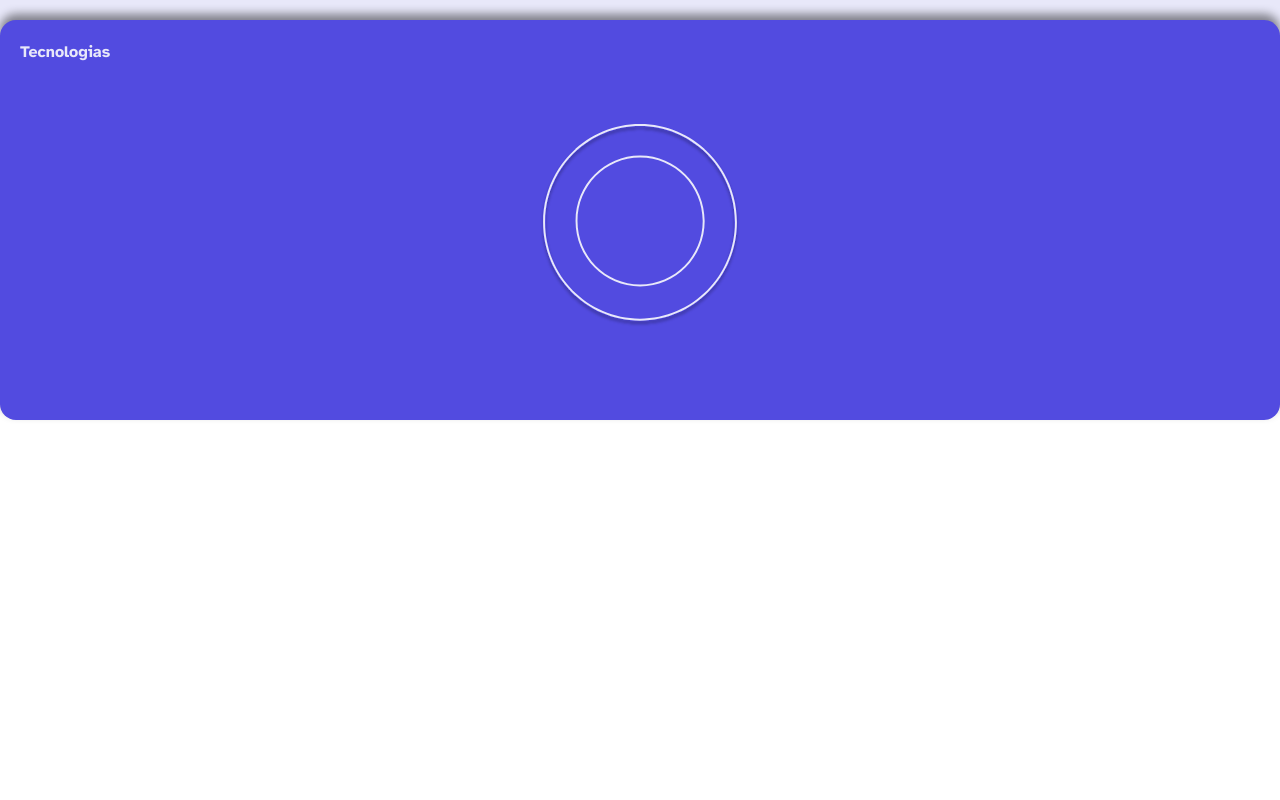
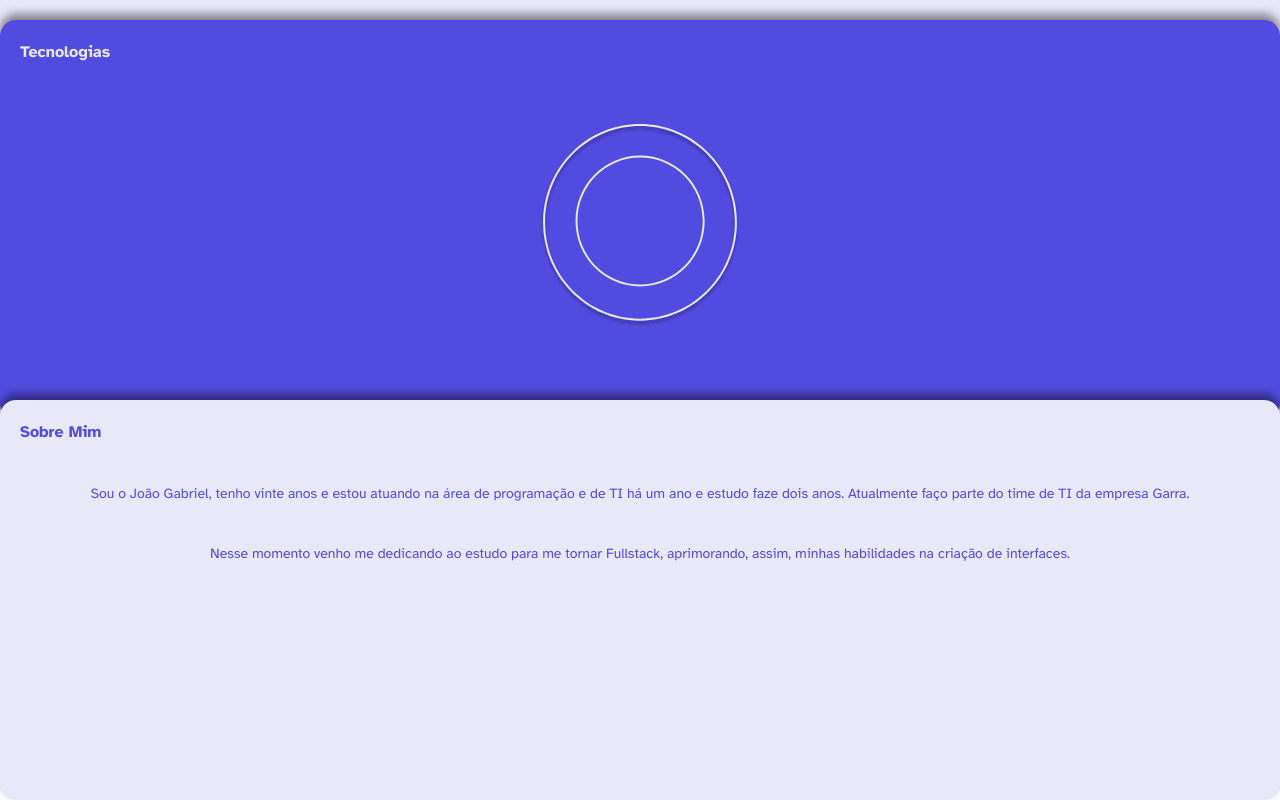
Before and after one commit to joaomidowz/portfoliov2, a Next.js app: page / in a window 1280 px wide. Shown: the part 360-1160 px from the top of the page. Before the commit the page ends 800 px from the top, so only its background shows below. Built offline with nearby package versions, Linux system fonts and the light colour scheme.

Commit message:
Adding About Me

```diff
--- a/app/page.tsx
+++ b/app/page.tsx
@@ -1,3 +1,4 @@
+import About from "@/components/About";
 import Header from "@/components/Header";
 import Techs from "@/components/Techs"
 import Image from "next/image";
@@ -10,6 +11,7 @@ export default function Home() {
       <div className="h-screen ">
         <div id="home" className=""><Header /></div>
         <div id="tech" className="-mt-5"><Techs /></div>
+        <div id="tech" className="-mt-5"><About /></div>
       </div>
     </StrictMode>
   );
--- /dev/null
+++ b/components/About.tsx
@@ -0,0 +1,9 @@
+export default function About() {
+    return (
+        <div className="h-100 rounded-2xl shadow-3xl bg-primary font-all ">
+            <h2 className="text-base text-secundary p-5 font-bold">Sobre Mim</h2>
+            <p className="text-secundary text-sm p-5 text-center text-pretty">Sou o João Gabriel, tenho vinte anos e estou atuando na área de programação e de TI há um ano e estudo faze dois anos. Atualmente faço parte do time de TI da empresa Garra.</p>
+            <p className="text-secundary text-sm p-5 text-center text-pretty">Nesse momento venho me dedicando ao estudo para me tornar Fullstack, aprimorando, assim,  minhas habilidades na criação de interfaces.</p>
+        </div>
+    );
+}
```
